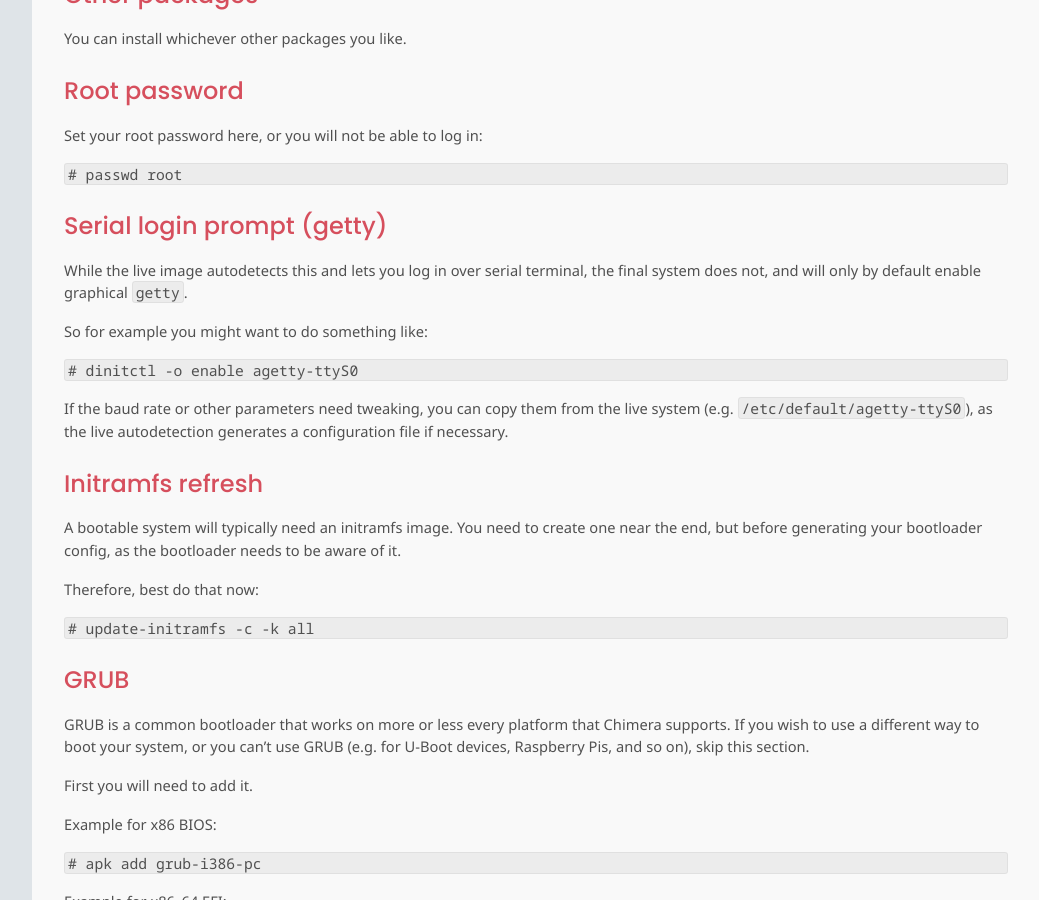
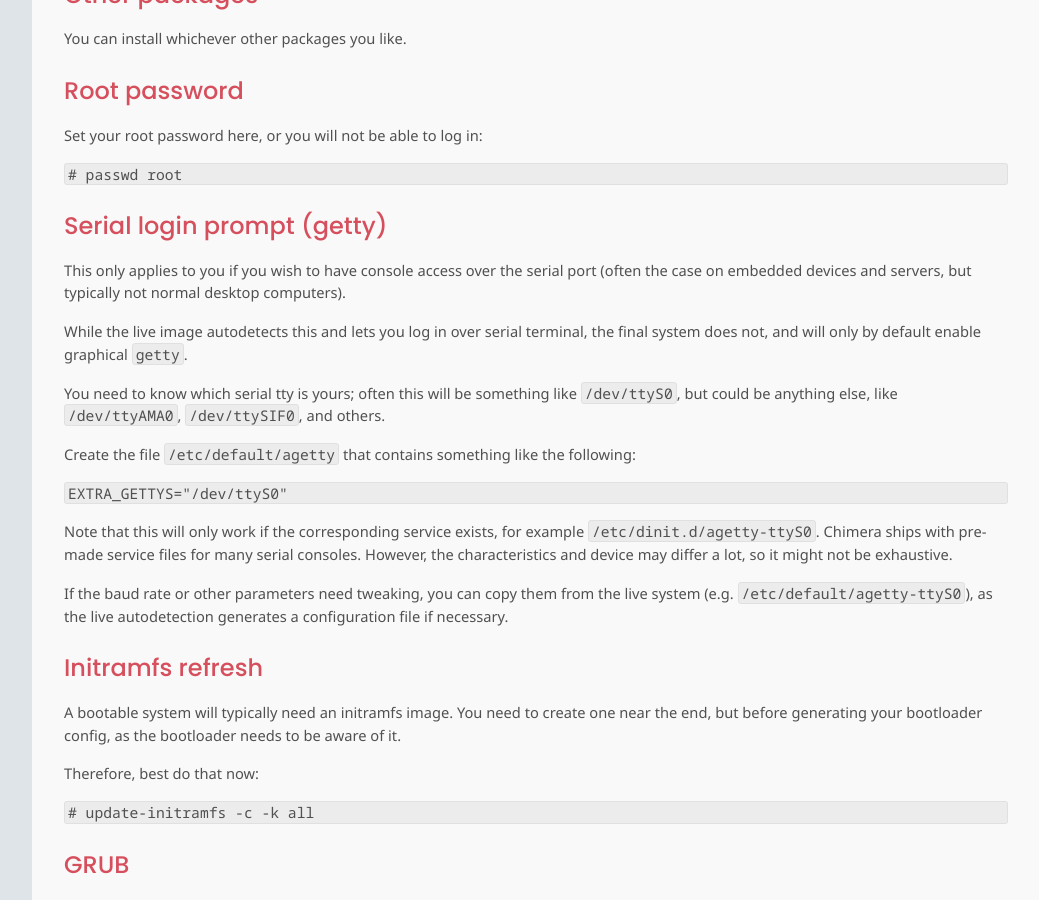
Before and after one commit to chimera-linux/chimera-linux.github.io, a Jekyll site: the page built from _docs/installation/install.md, in a window 1280 px wide and 900 px high, scrolled down 4628 px. Shown: the whole window, without its empty margins (240-1279 px from the left). Built offline with Jekyll 4.4.1, drawn with Linux system fonts in a browser that asks for light colours.

Commit message:
update the serial console installation section

````diff
--- a/_docs/installation/install.md
+++ b/_docs/installation/install.md
@@ -329,15 +329,29 @@
 
 ### Serial login prompt (getty)
 
+This only applies to you if you wish to have console access over the
+serial port (often the case on embedded devices and servers, but typically
+not normal desktop computers).
+
 While the live image autodetects this and lets you log in over serial
 terminal, the final system does not, and will only by default enable
 graphical `getty`.
 
-So for example you might want to do something like:
+You need to know which serial tty is yours; often this will be something
+like `/dev/ttyS0`, but could be anything else, like `/dev/ttyAMA0`,
+`/dev/ttySIF0`, and others.
+
+Create the file `/etc/default/agetty` that contains something like the
+following:
 
 ```
-# dinitctl -o enable agetty-ttyS0
+EXTRA_GETTYS="/dev/ttyS0"
 ```
+
+Note that this will only work if the corresponding service exists, for
+example `/etc/dinit.d/agetty-ttyS0`. Chimera ships with pre-made service
+files for many serial consoles. However, the characteristics and device
+may differ a lot, so it might not be exhaustive.
 
 If the baud rate or other parameters need tweaking, you can copy them
 from the live system (e.g. `/etc/default/agetty-ttyS0`), as the live
````
